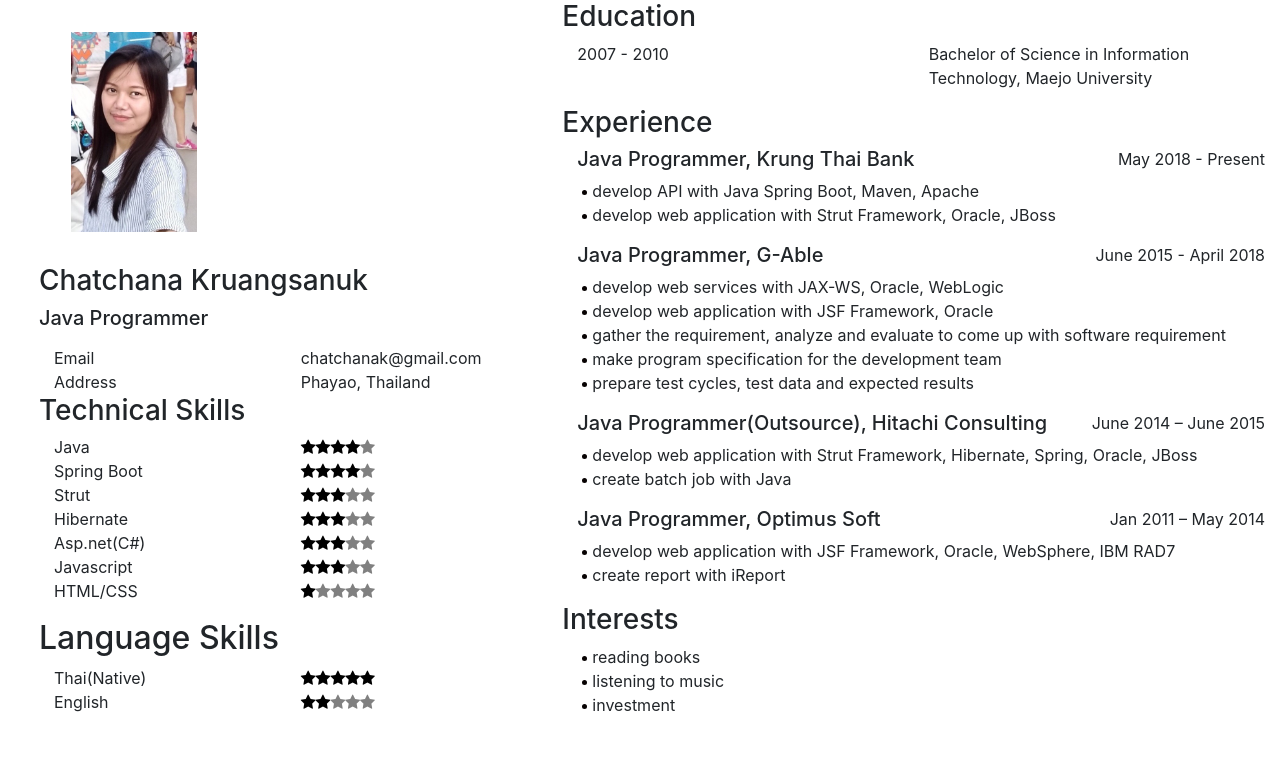
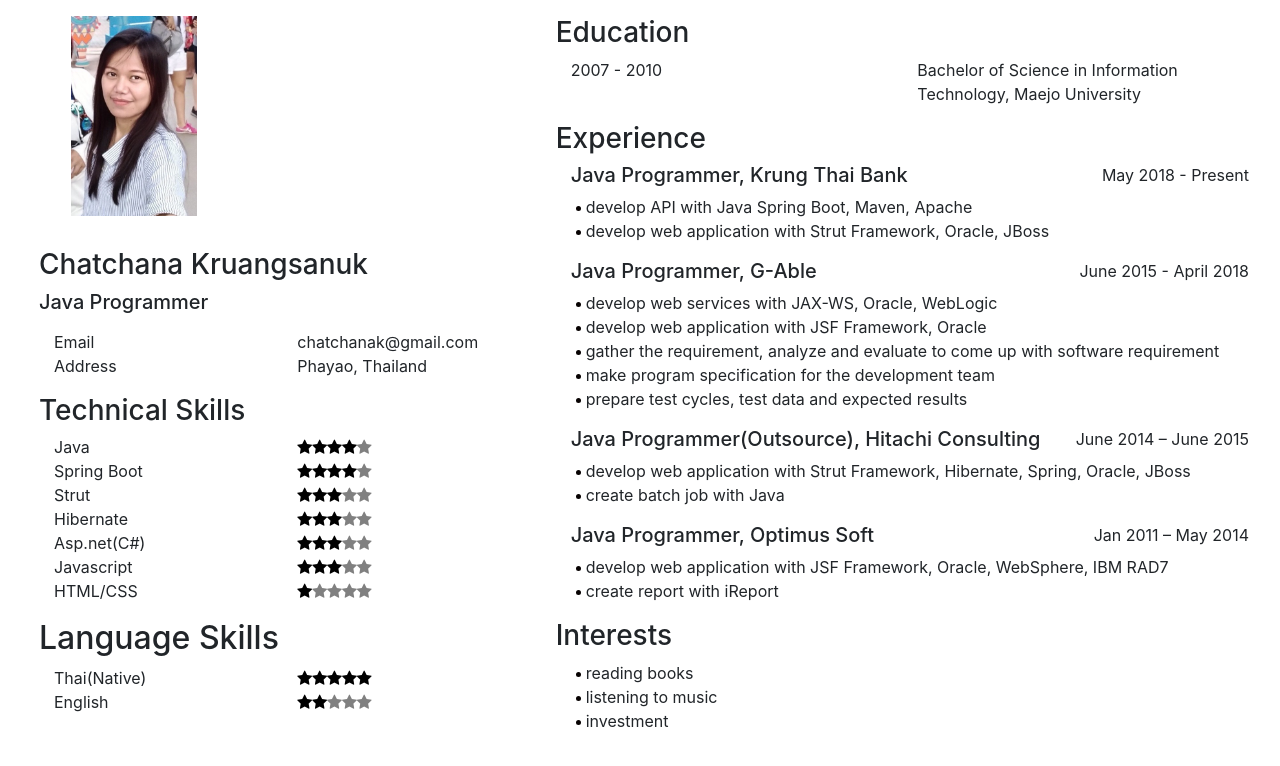
Before and after one commit to chatchana/chatchana, a React (Create React App) app: page / in a window 1280 px wide. Shown: the top 766 px of the page. Built offline with nearby package versions, Linux system fonts and the light colour scheme.

Commit message:
add margin top page

```diff
--- a/src/App.css
+++ b/src/App.css
@@ -2,6 +2,8 @@
   display: flex;
   flex-direction: row;
   margin-left: 1.5rem;
+  margin-top: 1rem;
+  margin-right: 1rem;
 }
 
 @media (max-width:768px){
@@ -48,7 +50,6 @@
 
 .image {
   margin-left: 2rem;
-  margin-top: 2rem;
   margin-bottom: 2rem;
 }
 
--- a/src/App.js
+++ b/src/App.js
@@ -17,6 +17,7 @@ class App extends Component {
             <h5>Java Programmer</h5>
           </p>
 
+          <p>
             <div class="container">
               <div class="row">
                 <div class="col">Email</div>
@@ -27,6 +28,7 @@ class App extends Component {
                 <div class="col">Phayao, Thailand</div>
               </div>
             </div>
+          </p>
 
           <h3>Technical Skills</h3>
           <p>
```
Lines whose indentation alone changed are shown as unchanged.
